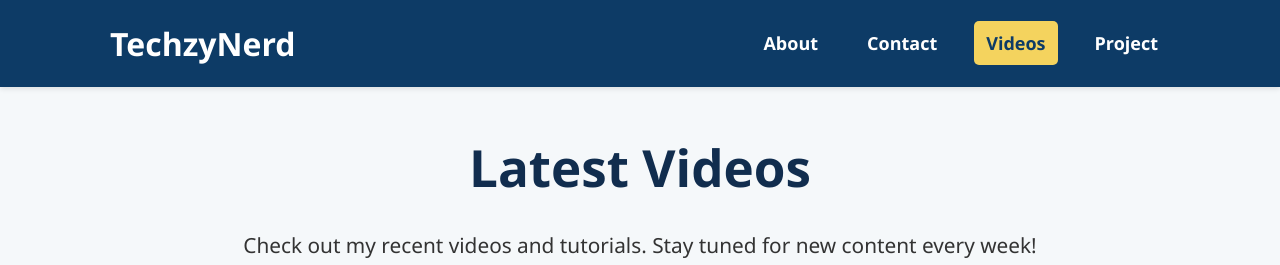
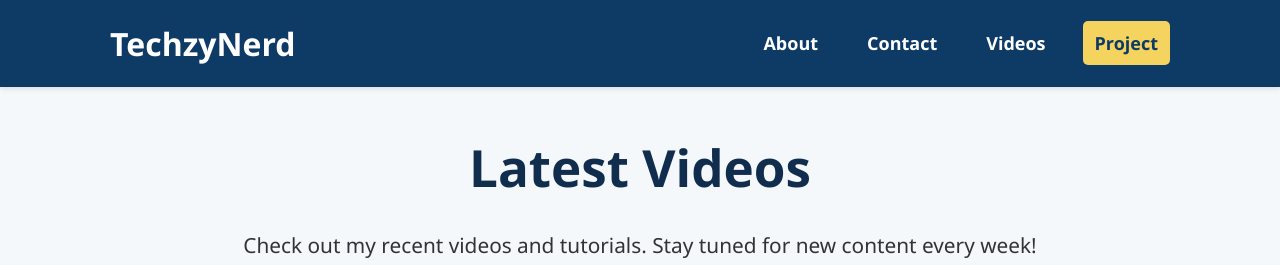
Before and after one commit to NerdyTechYT/TechzyNerdYT, a plain HTML site: page videos.html in a window 1280 px wide. Shown: the top 265 px of the page. Drawn offline with Linux system fonts and the light colour scheme.

Commit message:
Update videos.html

```diff
--- a/videos.html
+++ b/videos.html
@@ -14,8 +14,8 @@
       <ul class="nav-links">
         <li><a href="About.html">About</a></li>
         <li><a href="Contact.html">Contact</a></li>
-        <li><a href="Videos.html" class="active">Videos</a></li>
-        <li><a href="Project.html">Project</a></li>
+        <li><a href="Videos.html">Videos</a></li>
+        <li><a href="project.html" class="active">Project</a></li>
       </ul>
     </div>
   </nav>
```
